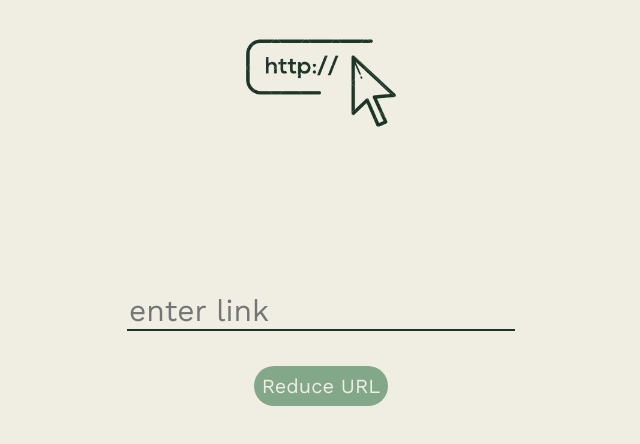
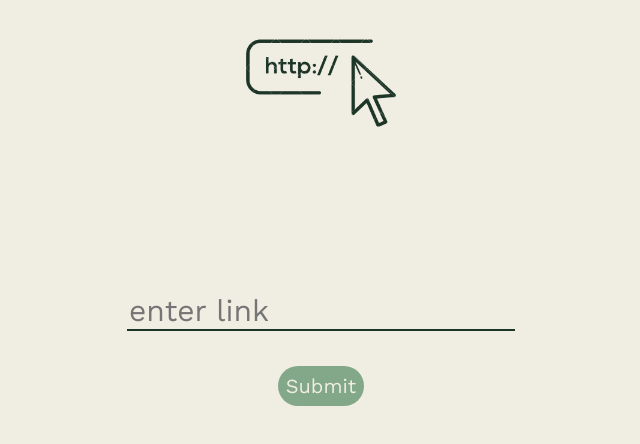
Before and after one commit to zlka/URL_Reducer_FrontEnd, a React (Create React App) app: page / in a window 1280 px wide. Shown: the top 444 px of the page, without its empty margins (319-959 px from the left). Built offline with nearby package versions, Linux system fonts and the light colour scheme.

Commit message:
add form action

```diff
--- a/package.json
+++ b/package.json
@@ -6,6 +6,7 @@
     "@testing-library/jest-dom": "^5.16.5",
     "@testing-library/react": "^13.4.0",
     "@testing-library/user-event": "^13.5.0",
+    "axios": "^1.1.3",
     "react": "^18.2.0",
     "react-dom": "^18.2.0",
     "react-scripts": "5.0.1",
--- a/src/components/Search/index.js
+++ b/src/components/Search/index.js
@@ -1,16 +1,28 @@
-import React from "react"
+import React,{ useState } from "react"
+import axios from "axios"
 import './index.css'
 import logo from '../../static/logo.png'
 
 const Search = () => {
+    const [input,setInput] = useState()
+
+    const handleFormSubmit = (e) => {
+        e.preventDefault()
+        setInput(e.target.value)
+        console.log(input)
+        axios.post("http://127.0.0.1:5000", { url: {input}})
+        .then ( response => console.log(response))
+
+
+    };
+
     return (
         <div className="search">
             <div id="img"><img src={logo} alt="logo" /></div>
-            <form action="heroku">
-
+            <form action="" onSubmit={handleFormSubmit}>
                 <label for="link"></label>
-                <input type="text" name="link-search" id="link" placeholder="enter link" />
-                <input type="submit" name="search" id = 'submit' value="Reduce URL" />
+                <input type="text" name="link-search" id="link" placeholder="enter link" value={input} />
+                <input type="submit"  name="search" id = 'submit' placeholder="Reduce URL" />
             </form>
         </div>
     )
```
Also changed, not shown: 2 other files (tests, documents, lock files or other folders).
